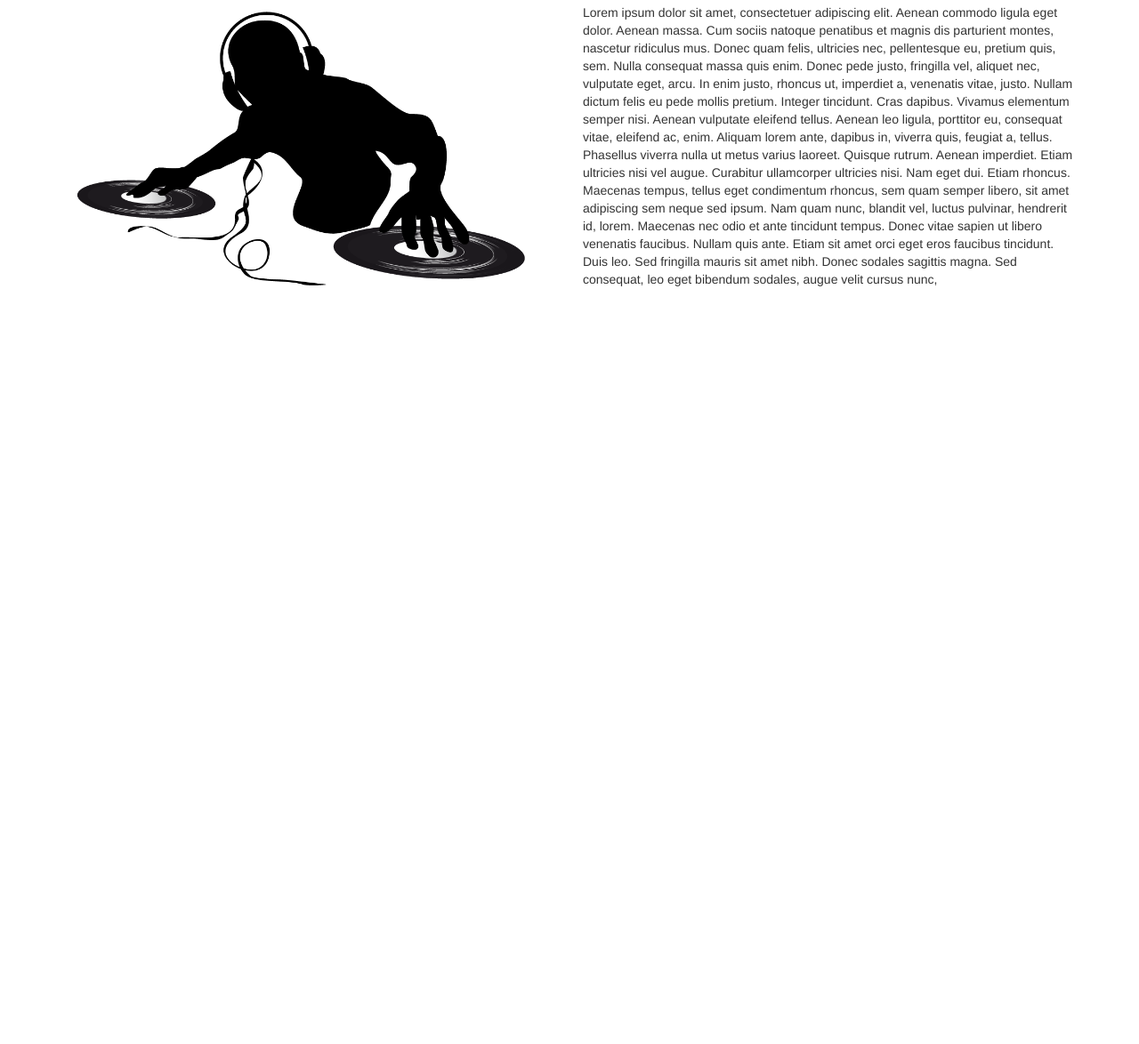
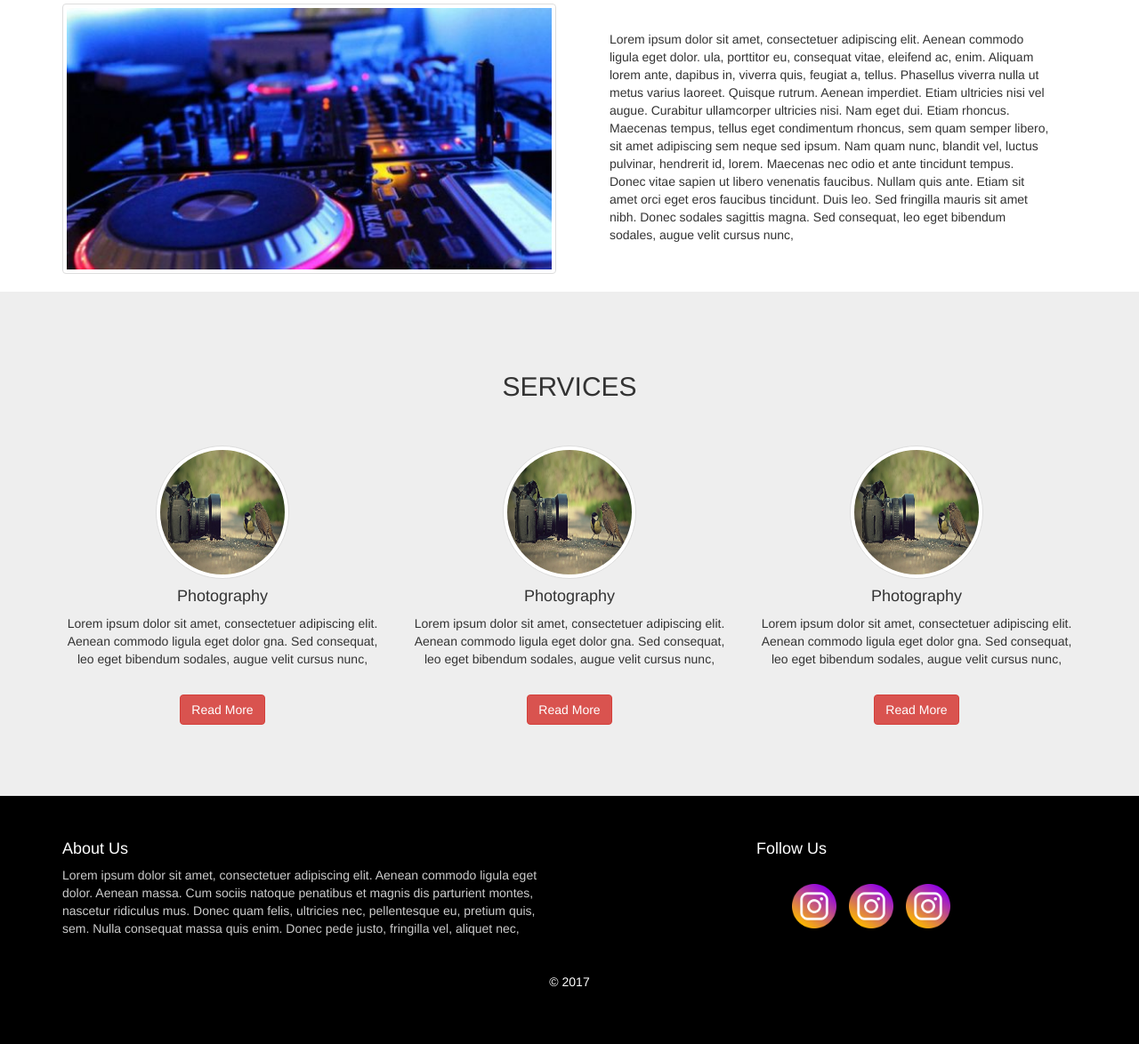
Before and after one commit to oamirk/omar-dj, a plain HTML site: page index.html in a window 1280 px wide. Shown: the part 715-1889 px from the top of the page at 89% size. Before the commit the page ends 1057 px from the top, so only its background shows below. Drawn offline with Linux system fonts and the light colour scheme.

Commit message:
updated design

```diff
--- a/index.html
+++ b/index.html
@@ -120,15 +120,98 @@
         </div>
         <div class="row">
             <div class="col-md-6">
-                <img src="images/dj.png" class="img-responsive"/>
+                <img src="images/dj2.jpg" class="img-responsive img-thumbnail" style="margin-bottom:20px"/>
             </div>
             <div class="col-md-6">
-                <p>
-                        Lorem ipsum dolor sit amet, consectetuer adipiscing elit. Aenean commodo ligula eget dolor. Aenean massa. Cum sociis natoque penatibus et magnis dis parturient montes, nascetur ridiculus mus. Donec quam felis, ultricies nec, pellentesque eu, pretium quis, sem. Nulla consequat massa quis enim. Donec pede justo, fringilla vel, aliquet nec, vulputate eget, arcu. In enim justo, rhoncus ut, imperdiet a, venenatis vitae, justo. Nullam dictum felis eu pede mollis pretium. Integer tincidunt. Cras dapibus. Vivamus elementum semper nisi. Aenean vulputate eleifend tellus. Aenean leo ligula, porttitor eu, consequat vitae, eleifend ac, enim. Aliquam lorem ante, dapibus in, viverra quis, feugiat a, tellus. Phasellus viverra nulla ut metus varius laoreet. Quisque rutrum. Aenean imperdiet. Etiam ultricies nisi vel augue. Curabitur ullamcorper ultricies nisi. Nam eget dui. Etiam rhoncus. Maecenas tempus, tellus eget condimentum rhoncus, sem quam semper libero, sit amet adipiscing sem neque sed ipsum. Nam quam nunc, blandit vel, luctus pulvinar, hendrerit id, lorem. Maecenas nec odio et ante tincidunt tempus. Donec vitae sapien ut libero venenatis faucibus. Nullam quis ante. Etiam sit amet orci eget eros faucibus tincidunt. Duis leo. Sed fringilla mauris sit amet nibh. Donec sodales sagittis magna. Sed consequat, leo eget bibendum sodales, augue velit cursus nunc,
+                <p style="padding: 30px">
+                        Lorem ipsum dolor sit amet, consectetuer adipiscing elit. Aenean commodo ligula eget dolor.
+                        ula, porttitor eu, consequat vitae, eleifend ac, enim. Aliquam lorem ante, dapibus in, viverra quis, feugiat a, tellus. Phasellus viverra nulla ut metus varius laoreet. Quisque rutrum. Aenean imperdiet. Etiam ultricies nisi vel augue. Curabitur ullamcorper ultricies nisi. Nam eget dui. Etiam rhoncus. Maecenas tempus, tellus eget condimentum rhoncus, sem quam semper libero, sit amet adipiscing sem neque sed ipsum. Nam quam nunc, blandit vel, luctus pulvinar, hendrerit id, lorem. Maecenas nec odio et ante tincidunt tempus. Donec vitae sapien ut libero venenatis faucibus. Nullam quis ante. Etiam sit amet orci eget eros faucibus tincidunt. Duis leo. Sed fringilla mauris sit amet nibh. Donec sodales sagittis magna. Sed consequat, leo eget bibendum sodales, augue velit cursus nunc,
                 </p>
             </div>
         </div>
     </section>
+
+      <!--
+    /////////////////////////////////////////////////////////////////////////////////////////////////////////////////
+    /////////////////////////////////////////////////////// SERVICES ///////////////////////////////////////////////////
+    ////////////////////////////////////////////////////////////////////////////////////////////////////////////////
+    -->
+    <section class="container-fluid" style="background:#eee; padding: 40px 40px 60px 40px">
+      <div class="container">
+        <div class="title text-center">
+            <h2>SERVICES</h2>
+        </div>
+        <div class="row">
+            <div class="col-md-4 text-center">
+                <img src="images/photo.jpg" class="img-responsive img-circle img-thumbnail"  style="width:150px; height: 150px; margin: auto"/><br/>
+                <h4>Photography</h4>
+                <p>
+                  Lorem ipsum dolor sit amet, consectetuer adipiscing elit. Aenean commodo ligula eget dolor
+                  gna. Sed consequat, leo eget bibendum sodales, augue velit cursus nunc,
+              </p>
+              <br/>
+              <button class="btn btn-danger">Read More</button>
+              <br/>
+              <br/>
+            </div>
+            <div class="col-md-4 text-center">
+                <img src="images/photo.jpg" class="img-responsive img-circle img-thumbnail"  style="width:150px; height: 150px; margin: auto"/><br/>
+                <h4>Photography</h4>
+              <p>
+                Lorem ipsum dolor sit amet, consectetuer adipiscing elit. Aenean commodo ligula eget dolor
+                gna. Sed consequat, leo eget bibendum sodales, augue velit cursus nunc,
+            </p>
+            <br/>
+            <button class="btn btn-danger">Read More</button>
+            <br/>
+            <br/>
+          </div>
+          <div class="col-md-4 text-center">
+              <img src="images/photo.jpg" class="img-responsive img-circle img-thumbnail"  style="width:150px; height: 150px; margin: auto"/><br/>
+              <h4>Photography</h4>
+            <p>
+              Lorem ipsum dolor sit amet, consectetuer adipiscing elit. Aenean commodo ligula eget dolor
+              gna. Sed consequat, leo eget bibendum sodales, augue velit cursus nunc,
+          </p>
+          <br/>
+          <button class="btn btn-danger">Read More</button>
+          <br/>
+          <br/>
+        </div>
+
+        </div>
+        </div>
+    </section>
+     <!--
+    /////////////////////////////////////////////////////////////////////////////////////////////////////////////////
+    /////////////////////////////////////////////////////// FOOTER///////////////////////////////////////////////////
+    ////////////////////////////////////////////////////////////////////////////////////////////////////////////////
+    -->
+
+    <footer class="container-fluid" style="background:#000;color:#fff; padding: 40px">
+      <div class="container">
+        <div class="row">
+          <div class="col-sm-6">
+            <h4>About Us</h4>
+            <p style="color: #ccc">
+                Lorem ipsum dolor sit amet, consectetuer adipiscing elit. Aenean commodo ligula eget dolor. Aenean massa. Cum sociis natoque penatibus et magnis dis parturient montes, nascetur ridiculus mus. Donec quam felis, ultricies nec, pellentesque eu, pretium quis, sem. Nulla consequat massa quis enim. Donec pede justo, fringilla vel, aliquet nec,
+            </p>
+          </div>
+          <div class="col-sm-4 col-sm-offset-2">
+              <h4>Follow Us</h4>
+              <br/>
+              <ul style="display:inline;list-style: none">
+                <li style="display:inline;list-style: none; "><a href=""><img src="images/instagram.png" width="50"/></a></li>
+                <li style="display:inline;list-style: none; margin-left:10px"><a href=""><img src="images/instagram.png" width="50"/></a></li>
+                <li style="display:inline;list-style: none; margin-left:10px"><a href=""><img src="images/instagram.png" width="50"/></a></li>
+              </ul>
+          </div>
+          <div class="col-sm-12 text-center" style="margin-top: 20px;padding:10px">
+            <p>&copy; 2017</p>
+          </div>
+        </div>
+      </div>
+    </footer>
 
 
     <!-- jQuery (necessary for Bootstrap's JavaScript plugins) -->
```
Also changed, not shown: images/dj2.jpg (added), images/img1.jpg (added), images/img2.jpg (added), images/instagram.png (added), images/photo.jpg (added), 1 other file.
